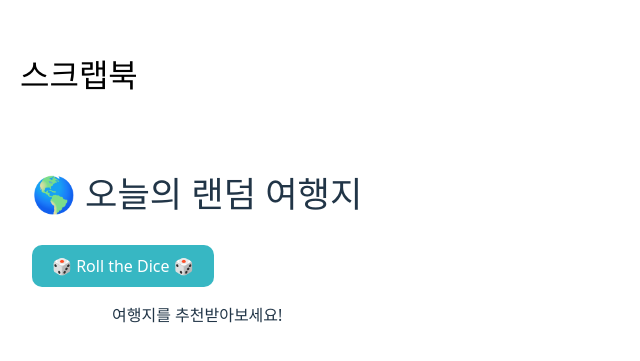
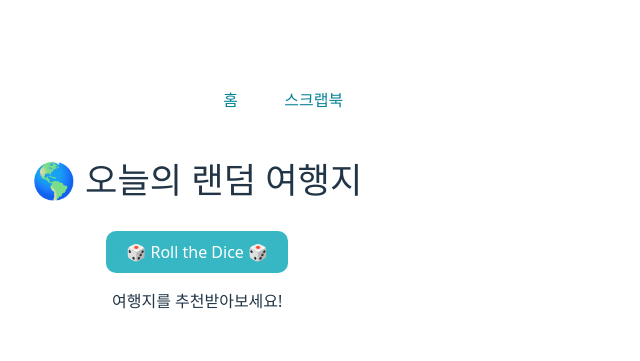
Before and after one commit to choijhn/web-project, a React (Vite) app in the folder front/: page / in a window 1280 px wide. Shown: the part 197-558 px from the top of the page, without its empty margins (0-640 px from the left). Built offline with nearby package versions, Linux system fonts and the light colour scheme.

Commit message:
fix: ui 개선

```diff
--- a/front/src/App.jsx
+++ b/front/src/App.jsx
@@ -1,12 +1,10 @@
 import { BrowserRouter, Routes, Route } from 'react-router-dom';
 import Main from "./pages/MainPage.jsx";
 import Scrapbook from "./pages/ScrapbookPage.jsx";
-import Header from './components/Header.jsx';
 
 export default function App() {
   return (
     <BrowserRouter>
-      <Header />
       <Routes>
         <Route path="/" element={<Main />} />
         <Route path="/scrapbook" element={<Scrapbook />} />
--- a/front/src/components/Header.jsx
+++ /dev/null
@@ -1,24 +0,0 @@
-import styled from "styled-components";
-import { Link} from 'react-router-dom';
-
-const Title = styled(Link)`
-  font-size: 2em;
-  font-weight: bold;
-  text-decoration: none;
-  color: black;
-`;
-
-const HeaderContainer = styled.header`
-  display: flex;
-  justify-content: space-between;
-  align-items: center;
-  padding: 20px;
-`;
-
-export default function Header() {
-  return (
-    <HeaderContainer>
-        <Title to="/scrapbook">스크랩북</Title>
-    </HeaderContainer>
-  );
-}
--- a/front/src/components/ScrapItemCard.jsx
+++ b/front/src/components/ScrapItemCard.jsx
@@ -9,6 +9,14 @@ const Card = styled.div`
   padding: 1rem;
   background: #fff;
   box-shadow: 0 4px 10px rgba(0, 0, 0, 0.06);
+
+  display: flex;
+  flex-direction: column;
+  align-items: center;
+  text-align: center;
+  max-width: 320px;
+  margin: 0 auto;
+  margin-bottom: 1.5rem;
 `;
 
 const Image = styled.img`
@@ -23,7 +31,7 @@ const BlogLink = styled.a`
   display: inline-block;
   margin-top: 0.5rem;
   font-size: 0.95rem;
-  color: #1a6ed8;
+  color: #088395;
   text-decoration: underline;
 `;
 
--- a/front/src/components/TravelPost.jsx
+++ b/front/src/components/TravelPost.jsx
@@ -11,6 +11,11 @@ const Card = styled.div`
   box-shadow: 0 4px 10px rgba(0, 0, 0, 0.08);
   max-width: 600px;
   margin: 0 auto;
+
+  display: flex;
+  flex-direction: column;
+  align-items: center;
+  text-align: center;
 `;
 
 const Image = styled.img`
@@ -69,7 +74,7 @@ export default function TravelPost({ data }) {
         🔗 {city} 여행 블로그 보기
       </BlogLink>
       <Button onClick={handleAddScrap} disabled={alreadyExists}>
-        {alreadyExists ? '✅ 이미 스크랩됨' : '📥 스크랩 추가하기'}
+        {alreadyExists ? '✅ 스크랩되었습니다' : '📥 스크랩'}
       </Button>
     </Card>
   );
--- a/front/src/pages/MainPage.jsx
+++ b/front/src/pages/MainPage.jsx
@@ -7,20 +7,42 @@ const PageWrapper = styled.div`
   max-width: 960px;
   margin: 0 auto;
   padding: 2rem;
+  text-align: center;
+
+  display: flex;
+  flex-direction: column;
+  align-items: center;
+  justify-content: center;
 `;
 
 const Title = styled.h1`
   font-size: 2.2rem;
   margin-bottom: 2rem;
-  text-align: center;
+`;
+
+const Header = styled.header`
+  width: 100%;
+  text-align: right;
+  margin-bottom: 1rem;
+
+  button {
+    margin-left: 0.5rem;
+    background: none;
+    border: none;
+    color: #088395;
+    font-weight: bold;
+    cursor: pointer;
+  }
 `;
 
 export default function MainPage() {
   const [travelData, setTravelData] = useState(null);
+  const [isLoading, setIsLoading] = useState(false);
 
   const handleRandomClick = async () => {
     try {
-      // 도시 정보
+      setIsLoading(true);
+
       const cityRes = await fetch('/api/search', {
         method: 'POST',
         headers: { 'Content-Type': 'application/json' },
@@ -28,7 +50,6 @@ export default function MainPage() {
       });
       const city = await cityRes.json();
 
-      // 이미지
       const imageRes = await fetch('/api/search', {
         method: 'POST',
         headers: { 'Content-Type': 'application/json' },
@@ -47,17 +68,27 @@ export default function MainPage() {
       });
     } catch (err) {
       console.error('🌐 랜덤 여행지 추천 실패:', err);
+    } finally {
+      setIsLoading(false);
     }
   };
 
   return (
     <PageWrapper>
+      <Header>
+        <button onClick={() => (window.location.href = '/')}>홈</button>
+        <button onClick={() => (window.location.href = '/scrapbook')}>스크랩북</button>
+      </Header>
       <Title>🌎 오늘의 랜덤 여행지</Title>
-      <Button onClick={handleRandomClick}>🎲 Roll the Dice 🎲</Button>
+      {!travelData && (
+        <Button onClick={handleRandomClick} disabled={isLoading}>
+          {isLoading ? '로딩 중...' : '🎲 Roll the Dice 🎲'}
+        </Button>
+      )}
       {travelData ? (
         <TravelPost data={travelData} />
       ) : (
-        <p style={{ textAlign: 'center' }}>여행지를 추천받아보세요!</p>
+        <p>여행지를 추천받아보세요!</p>
       )}
     </PageWrapper>
   );
--- a/front/src/pages/ScrapbookPage.jsx.jsx
+++ b/front/src/pages/ScrapbookPage.jsx.jsx
@@ -7,6 +7,12 @@ const PageWrapper = styled.div`
   max-width: 960px;
   margin: 0 auto;
   padding: 2rem;
+
+  display: flex;
+  flex-direction: column;
+  align-items: center;
+  justify-content: center;
+  text-align: center;
 `;
 
 const Title = styled.h2`
```
